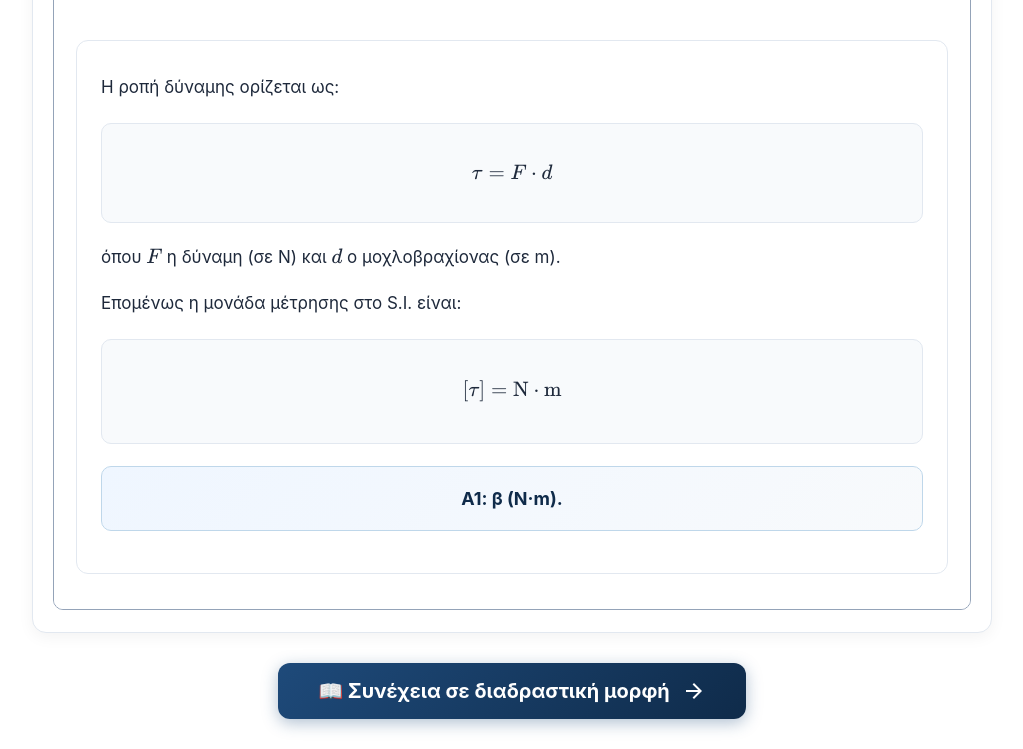
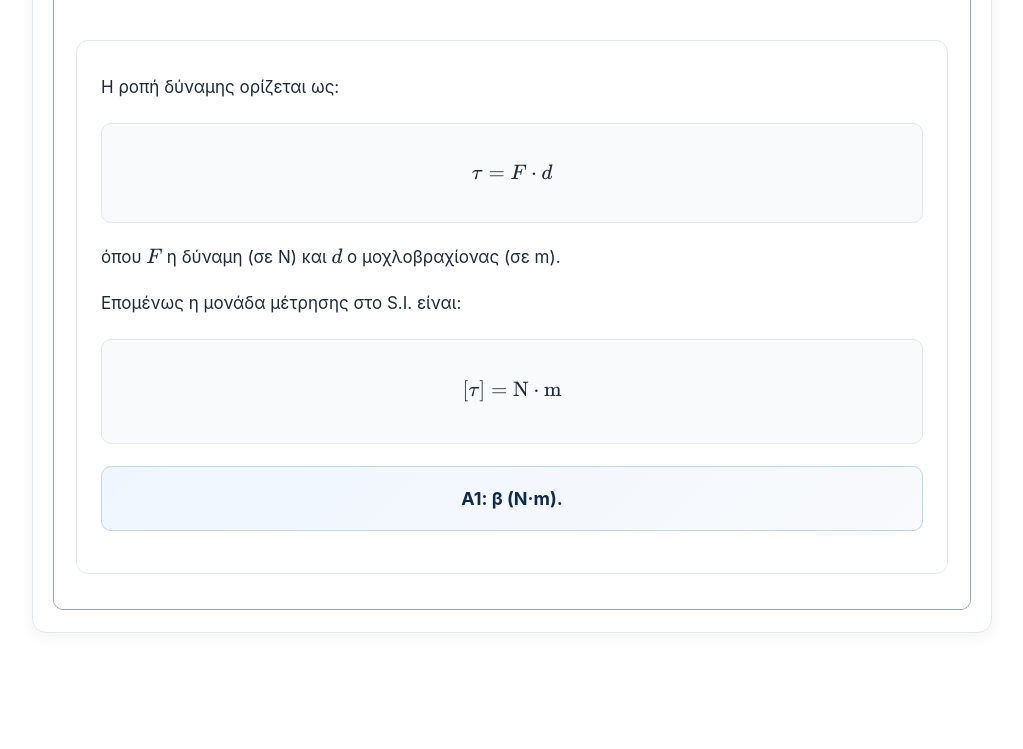
Before and after one commit to tzanopoulostasos-cpu/epenal2026, a plain HTML site: page index.html in a window 1280 px wide. Shown: the part 1317-2066 px from the top of the page, without its empty margins (128-1151 px from the left). After the commit the page ends 1980 px from the top, so only its background shows below. Drawn offline with nearby package versions, Linux system fonts and the light colour scheme.

Commit message:
Update index.html

```diff
--- a/index.html
+++ b/index.html
@@ -503,14 +503,6 @@ mjx-container { overflow-x: auto; overflow-y: hidden; max-width: 100%; padding:
     </div>
   </details>
 </div>
-<!-- ===== ΚΟΥΜΠΙ ΣΥΝΕΧΕΙΑΣ ===== -->
-<div class="continue-wrapper">
-  <button class="continue-btn" onclick="showFullContent()">
-    <span>📖 Συνέχεια σε διαδραστική μορφή</span>
-    <svg viewBox="0 0 24 24"><path d="M12 4l-1.41 1.41L16.17 11H4v2h12.17l-5.58 5.59L12 20l8-8z"/></svg>
-  </button>
-</div>
-
 <div class="hidden-content" id="fullContent">
 
 <div class="problem-card">
```
